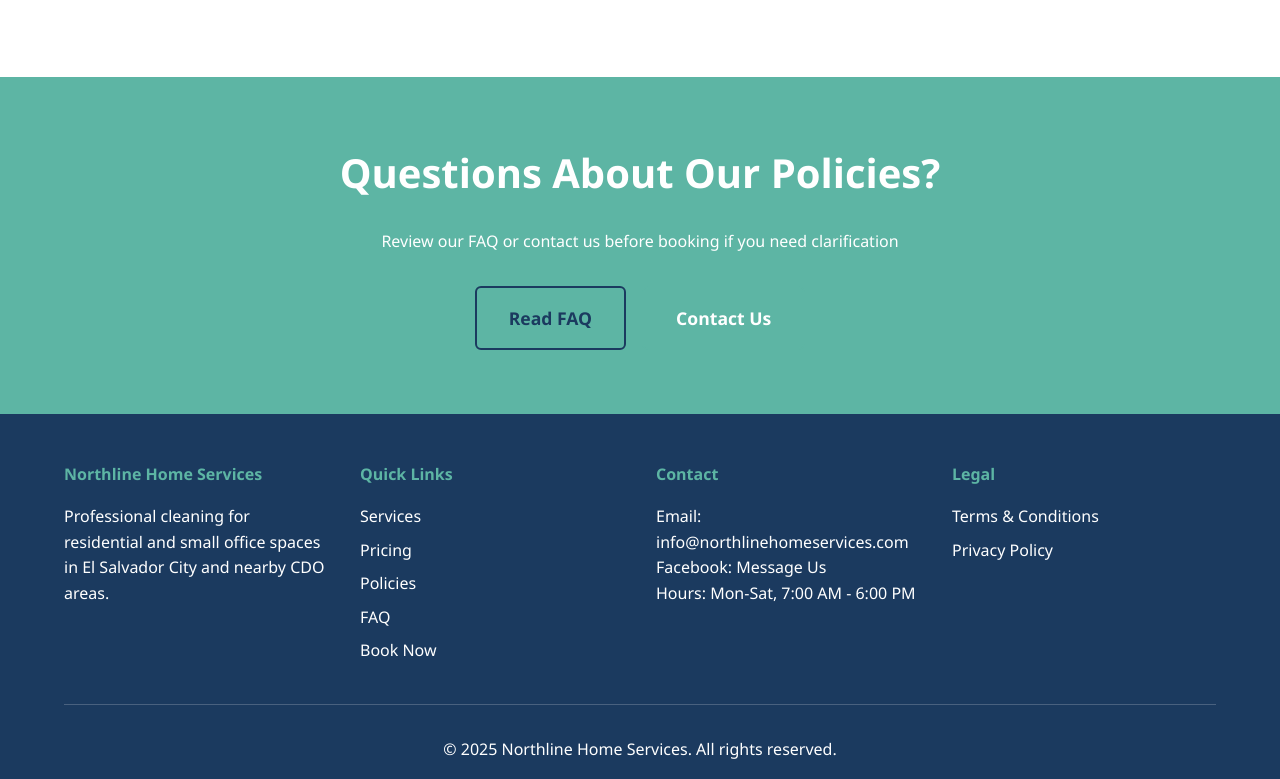
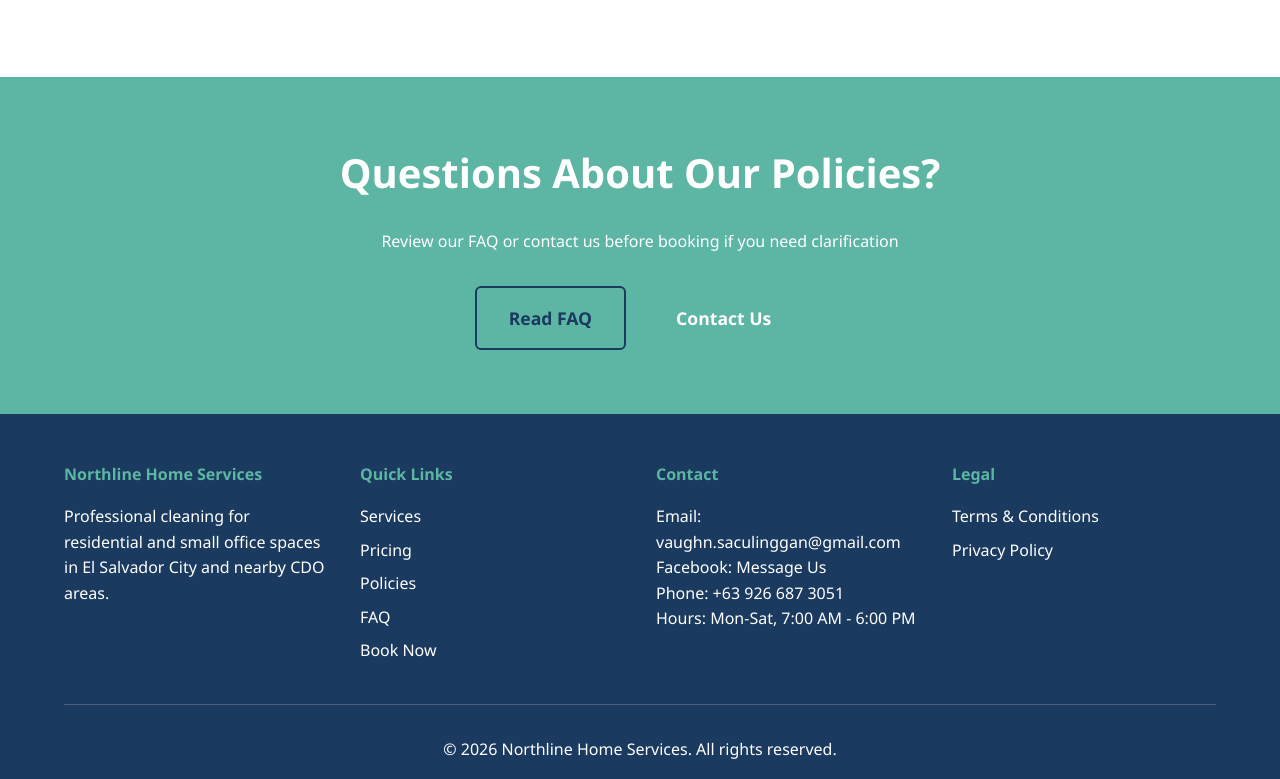
Before and after one commit to vnscn/northline-cleaning-services, a plain HTML site: page policies.html in a window 1280 px wide. Shown: the part 9846-10625 px from the top of the page. Drawn offline with Linux system fonts and the light colour scheme.

Commit message:
Update contact information and copyright year

```diff
--- a/policies.html
+++ b/policies.html
@@ -478,8 +478,9 @@
                 </div>
                 <div class="footer-section">
                     <h4>Contact</h4>
-                    <p>Email: <a href="mailto:info@northlinehomeservices.com">info@northlinehomeservices.com</a></p>
-                    <p>Facebook: <a href="https://m.me/northlinehomeservices" target="_blank">Message Us</a></p>
+                    <p>Email: <a href="mailto:vaughn.saculinggan@gmail.com">vaughn.saculinggan@gmail.com</a></p>
+                    <p>Facebook: <a href="https://m.me/966746636522067" target="_blank">Message Us</a></p>
+                    <p>Phone: <a href="tel:+639266873051">+63 926 687 3051</a></p>
                     <p>Hours: Mon-Sat, 7:00 AM - 6:00 PM</p>
                 </div>
                 <div class="footer-section">
@@ -491,7 +492,7 @@
                 </div>
             </div>
             <div class="footer-bottom">
-                <p>&copy; 2025 Northline Home Services. All rights reserved.</p>
+                <p>&copy; 2026 Northline Home Services. All rights reserved.</p>
             </div>
         </div>
     </footer>
```
